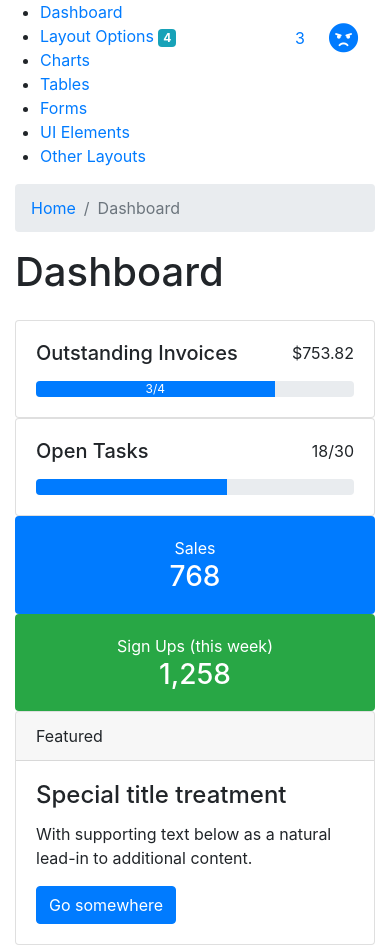
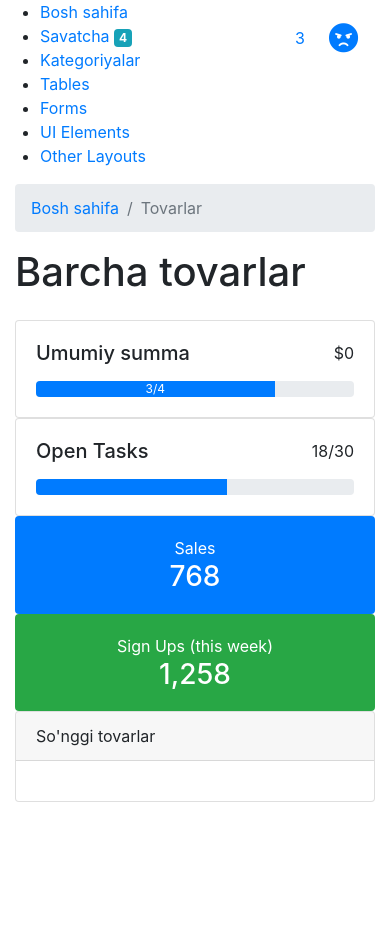
Before and after one commit to RoboCodeITAcademy/shop, a Django app: page / in a window 390 px wide. After the commit the page ends 802 px from the top, so only its background shows below. Run offline with Django 3.2, Linux system fonts and the light colour scheme; data that the repository does not hold is empty; some libraries are stand-ins or nearby versions.

Commit message:
xsz
xasx

```diff
--- a/shop/urls.py
+++ b/shop/urls.py
@@ -4,5 +4,6 @@ from .import views
 app_name = 'shop'
 
 urlpatterns = [
-    path('', views.HomePageView.as_view(), name='home')
+    path('', views.HomePageView.as_view(), name='home'),
+    path('detail/<pk>',views.ProductDetailView.as_view(), name='detail')
 ]
--- a/shop/views.py
+++ b/shop/views.py
@@ -1,5 +1,9 @@
 from django.shortcuts import render
-from django.views.generic import TemplateView, ListView
+from django.views.generic import (
+	TemplateView,
+	ListView,
+	DetailView
+	)
 from .models import *
 # Create your views here.
 
@@ -12,3 +16,7 @@ class HomePageView(ListView):
 	model = Product
 	template_name = 'index.html'
 	context_object_name = 'products' # object_list
+
+
+class ProductDetailView(DetailView):
+	model = Product
--- a/templates/index.html
+++ b/templates/index.html
@@ -12,13 +12,13 @@
             <!-- BreadCrumb -->
             <nav aria-label="breadcrumb" role="navigation">
               <ol class="breadcrumb adminx-page-breadcrumb">
-                <li class="breadcrumb-item"><a href="#">Home</a></li>
-                <li class="breadcrumb-item active" aria-current="page">Dashboard</li>
+                <li class="breadcrumb-item"><a href="#">Bosh sahifa</a></li>
+                <li class="breadcrumb-item active" aria-current="page">Tovarlar</li>
               </ol>
             </nav>
 
             <div class="pb-3">
-              <h1>Dashboard</h1>
+              <h1>Barcha tovarlar</h1>
             </div>
 
             <div class="row">
@@ -27,11 +27,11 @@
                   <div class="card-body d-flex flex-column">
                     <div class="d-flex justify-content-between mb-3">
                       <h5 class="card-title mb-0">
-                        Outstanding Invoices
+                        Umumiy summa
                       </h5>
 
                       <div class="card-title-sub">
-                        $753.82
+                        ${{products.count}}
                       </div>
                     </div>
 
@@ -99,7 +99,7 @@
               <div class="col-lg-8">
                 <div class="card">
                   <div class="card-header d-flex justify-content-between align-items-center">
-                    <div class="card-header-title">Featured</div>
+                    <div class="card-header-title">So'nggi tovarlar</div>
 
                     <nav class="card-header-actions">
                       <a class="card-header-action" data-toggle="collapse" href="#card1" aria-expanded="false" aria-controls="card1">
@@ -124,9 +124,18 @@
                     </nav>
                   </div>
                   <div class="card-body collapse show" id="card1">
-                    <h4 class="card-title">Special title treatment</h4>
-                    <p class="card-text">With supporting text below as a natural lead-in to additional content.</p>
-                    <a href="#" class="btn btn-primary">Go somewhere</a>
+                    <div class="row">
+                      {% for product in products %}
+                      <div class="col-sm-6">
+                        <div class="card card-product">
+                          <img src="{{product.image.url}}"  alt="" class="card-img-top">
+                          <h3 class="card-title">{{product.name}}</h3>
+                          <p class="card-text">{{product.description|truncatewords:'10'}}</p>
+                          <a href="{% url 'shop:detail' product.id %}" class="btn btn-primary">View</a>
+                        </div>
+                      </div>
+                      {% endfor %}
+                    </div>
                   </div>
                 </div>
               </div>
--- a/templates/wrapper.html
+++ b/templates/wrapper.html
@@ -7,6 +7,7 @@
     <link rel="stylesheet" href="https://cdn.jsdelivr.net/npm/bootstrap@4.6.0/dist/css/bootstrap.min.css" integrity="sha384-B0vP5xmATw1+K9KRQjQERJvTumQW0nPEzvF6L/Z6nronJ3oUOFUFpCjEUQouq2+l" crossorigin="anonymous">
 
     <link rel="stylesheet" type="text/css" href="/static/dist/css/adminx.css" media="screen" />
+    <link rel="stylesheet" type="text/css" href="/static/dist/css/main.css"  />
     <link rel="stylesheet" href="https://cdnjs.cloudflare.com/ajax/libs/font-awesome/5.15.3/css/all.min.css" integrity="sha512-iBBXm8fW90+nuLcSKlbmrPcLa0OT92xO1BIsZ+ywDWZCvqsWgccV3gFoRBv0z+8dLJgyAHIhR35VZc2oM/gI1w==" crossorigin="anonymous" referrerpolicy="no-referrer" />
     <link rel="short icon" href="https://icons.iconarchive.com/icons/graphicloads/colorful-long-shadow/48/Cart-icon.png">
     <!--
@@ -19,7 +20,7 @@
       <nav class="navbar navbar-expand justify-content-between fixed-top">
         <a class="navbar-brand mb-0 h1 d-none d-md-block" href="index.html">
           <img src="/static/demo/img/logo.png" class="navbar-brand-image d-inline-block align-top mr-2" alt="">
-          AdminX
+          ExtraShop
         </a>
 
         <form class="form-inline form-quicksearch d-none d-md-block mx-auto">
@@ -114,12 +115,12 @@
       <div class="adminx-sidebar expand-hover push">
         <ul class="sidebar-nav">
           <li class="sidebar-nav-item">
-            <a href="index.html" class="sidebar-nav-link active">
+            <a href="{% url 'shop:home' %}" class="sidebar-nav-link active">
               <span class="sidebar-nav-icon">
                 <i data-feather="home"></i>
               </span>
               <span class="sidebar-nav-name">
-                Dashboard
+                Bosh sahifa
               </span>
               <span class="sidebar-nav-end">
 
@@ -133,7 +134,7 @@
                 <i data-feather="layout"></i>
               </span>
               <span class="sidebar-nav-name">
-                Layout Options
+                Savatcha
               </span>
               <span class="sidebar-nav-end">
                 <span class="badge badge-info">4</span>
@@ -147,7 +148,7 @@
                 <i data-feather="pie-chart"></i>
               </span>
               <span class="sidebar-nav-name">
-                Charts
+                Kategoriyalar
               </span>
               <span class="sidebar-nav-end">
                 <i data-feather="chevron-right" class="nav-collapse-icon"></i>
```
Also changed, not shown: shop/models.py (+20 -3 lines), templates/shop/product_detail.html (added, +91 -0 lines), db.sqlite3, media/product_images/sddss_UkIMQ96.jpg (added), shop/migrations/0001_initial.py, shop/migrations/0002_auto_20210701_1825.py (added), 1 other file.
